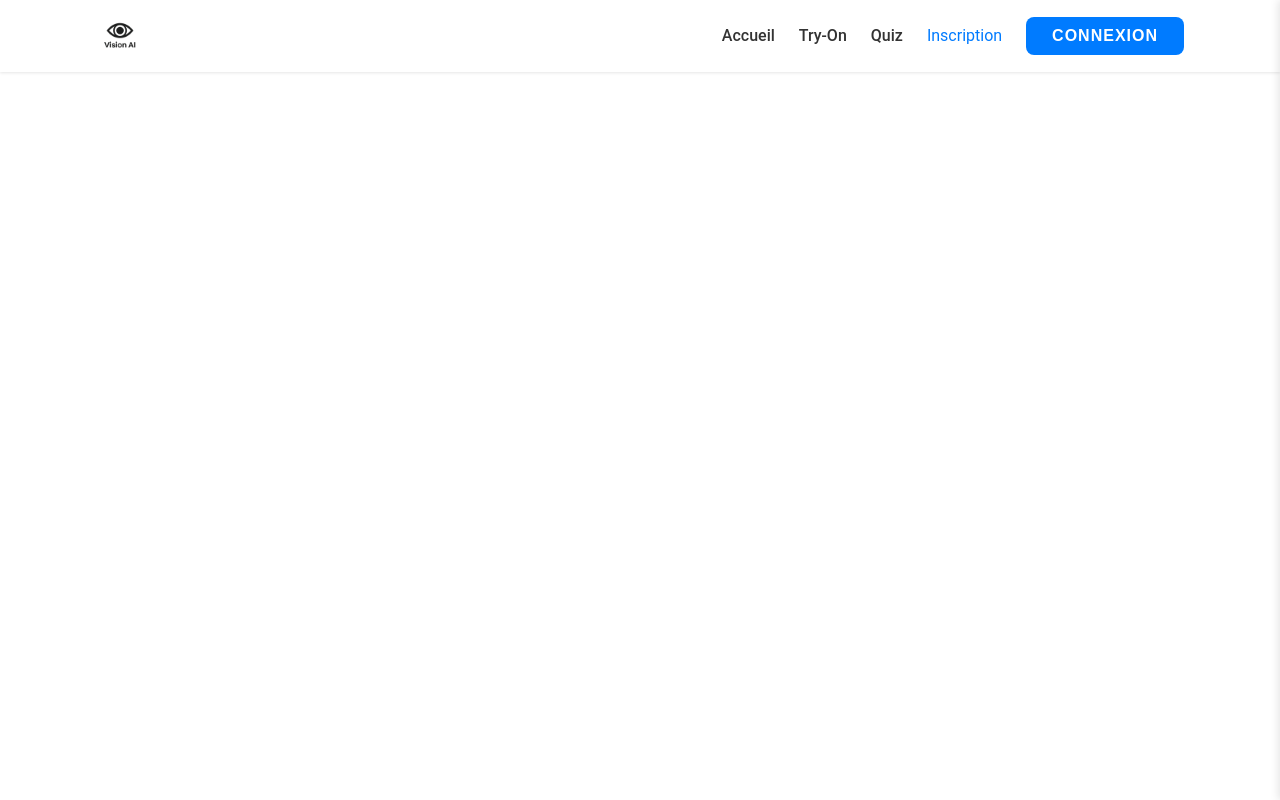
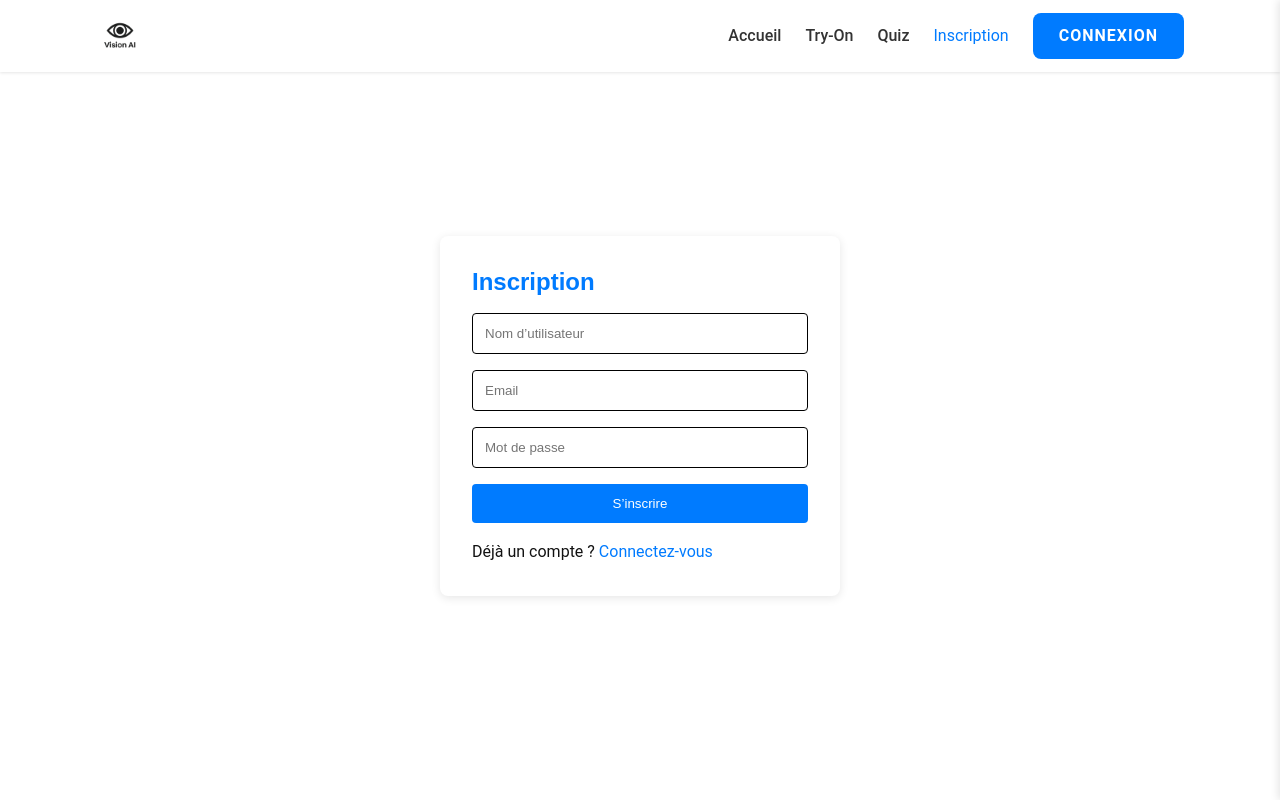
Before and after one commit to OLP21/assistant-lunettes-virtuel, a React (Vite) app: page /register in a window 1280 px wide. Built offline with nearby package versions, Linux system fonts and the light colour scheme.

Commit message:
Ajout d'un Profile, Login et Register

```diff
--- a/src/App.jsx
+++ b/src/App.jsx
@@ -7,7 +7,9 @@ import { GlobalStyle } from './styles/GlobalStyle'; // Assure-toi que ce fichier
 import { theme } from './styles/theme';           // Assure-toi que ce fichier existera
 
 
-
+import Login from './pages/Login';
+import Register from './pages/Register';
+import Profile from './pages/Profile';
 import MainLayout from './components/Layout/MainLayout'; // Assure-toi que ce fichier existera
 import HomePage from './pages/HomePage';                 // Assure-toi que ce fichier existera
 import CapturePage from './pages/CapturePage';           // Assure-toi que ce fichier existera
@@ -23,6 +25,9 @@ function App() {
         <MainLayout> {/* Header et Footer potentiels ici */}
           <Routes>
           <Route path="/header-preview" element={<><Header /><div style={{height: '200px'}}/></>} />
+            <Route path="/login" element={<Login />}/>
+            <Route path="/register" element={<Register />}/>
+            <Route path="/profile" element={<Profile />}/>
             <Route path="/" element={<HomePage />} />
             <Route path="/start-analysis" element={<CapturePage />} />
             <Route path="/preferences-quiz" element={<QuizPage />} />
--- a/src/components/Layout/Header.jsx
+++ b/src/components/Layout/Header.jsx
@@ -63,12 +63,12 @@ export default function Header() {
           )}
           {user
             ? <>
-                <StyledLink to="/profile">Mon Profil</StyledLink>
-                <AuthButton onClick={logout}>Déconnexion</AuthButton>
+                <StyledLink to="/Profile">Mon Profil</StyledLink>
+                <Button onClick={logout}>Déconnexion</Button>
               </>
             : <>
-                <AuthButton variant="primary" as={Link} to="/register">Inscription</AuthButton>
-                <Button to="/login">Connexion</Button>
+                <AuthButton variant="primary" as={Link} to="/Register">Inscription</AuthButton>
+                <Button as={Link} to="/Login">Connexion</Button>
               </>
           }
         </DesktopLinks>
@@ -106,13 +106,14 @@ export default function Header() {
               <AuthButton
                 variant="primary"
                 as={Link}
-                to="/register"
+                to="/Register"
                 onClick={() => setMobileOpen(false)}
               >
                 Inscription
               </AuthButton>
+
               <StyledLink
-                to="/login"
+                to="/Login"
                 onClick={() => setMobileOpen(false)}
                 style={{ display:'block', margin:'0.75rem 0' }}
               >
--- /dev/null
+++ b/src/pages/Login.jsx
@@ -0,0 +1,86 @@
+// src/pages/Login.jsx
+import React, { useState } from 'react';
+import styled from 'styled-components';
+import { useAuth } from '../context/AuthContext';
+import { useNavigate, Link } from 'react-router-dom';
+
+const Container   = styled.div`
+  display: flex; justify-content: center; align-items: center;
+  min-height: calc(100vh - 4rem); padding-top: 4rem;
+`;
+const FormWrapper = styled.div`
+  width: 100%; max-width: 400px; background: #fff;
+  padding: 2rem; border-radius: 8px;
+  box-shadow: 0 2px 10px rgba(0,0,0,0.1);
+`;
+const Title       = styled.h2`margin-bottom: 1rem;`;
+const Form        = styled.form`display: flex; flex-direction: column; gap: 1rem;`;
+const Input       = styled.input`
+  width: 100%; padding: 0.75rem;
+  border: 1px solid ${({ theme }) => theme.colors.border};
+  border-radius: 4px;
+`;
+const Button      = styled.button`
+  padding: 0.75rem; background: ${({ theme }) => theme.colors.primary};
+  color: #fff; border: none; border-radius: 4px;
+  cursor: pointer;
+  &:disabled { opacity: 0.6; }
+`;
+const Error       = styled.div`
+  color: red; font-size: 0.875rem; margin-bottom: 0.5rem;
+`;
+
+export default function Login() {
+  const { login } = useAuth();
+  const navigate  = useNavigate();
+
+  const [email, setEmail]       = useState('');
+  const [password, setPassword] = useState('');
+  const [error, setError]       = useState('');
+  const [loading, setLoading]   = useState(false);
+
+  const handleSubmit = async e => {
+    e.preventDefault();
+    setError('');
+    setLoading(true);
+    try {
+      await login({ email, password });
+      navigate('/');  // or wherever you want after login
+    } catch (err) {
+      setError(err.response?.data?.message || 'Échec de la connexion');
+    } finally {
+      setLoading(false);
+    }
+  };
+
+  return (
+    <Container>
+      <FormWrapper>
+        <Title>Connexion</Title>
+        {error && <Error>{error}</Error>}
+        <Form onSubmit={handleSubmit}>
+          <Input
+            type="email"
+            placeholder="Email"
+            value={email}
+            onChange={e => setEmail(e.target.value)}
+            required
+          />
+          <Input
+            type="password"
+            placeholder="Mot de passe"
+            value={password}
+            onChange={e => setPassword(e.target.value)}
+            required
+          />
+          <Button type="submit" disabled={loading}>
+            {loading ? 'Chargement…' : 'Se connecter'}
+          </Button>
+        </Form>
+        <p style={{ marginTop: '1rem' }}>
+          Pas de compte ? <Link to="/register">Inscrivez-vous</Link>
+        </p>
+      </FormWrapper>
+    </Container>
+  );
+}
--- /dev/null
+++ b/src/pages/Profile.jsx
@@ -0,0 +1,59 @@
+// src/pages/Profile.jsx
+import React, { useEffect } from 'react';
+import { useAuth } from '../context/AuthContext';
+import { useNavigate } from 'react-router-dom';
+import styled from 'styled-components';
+
+const Container = styled.div`
+  padding-top: 4rem;
+  display: flex;
+  justify-content: center;
+`;
+
+const Card = styled.div`
+  background: #fff;
+  padding: 2rem;
+  border-radius: 8px;
+  max-width: 500px;
+  width: 100%;
+  box-shadow: 0 2px 10px rgba(0,0,0,0.1);
+`;
+
+const Row = styled.div`
+  margin-bottom: 1rem;
+  font-size: 1rem;
+  & span { font-weight: 600; }
+`;
+
+export default function Profile() {
+  const { user, logout } = useAuth();
+  const navigate = useNavigate();
+
+  // If not logged in, bounce to /login
+  useEffect(() => {
+    if (!user) navigate('/login');
+  }, [user, navigate]);
+
+  if (!user) return null; // or a spinner
+
+  return (
+    <Container>
+      <Card>
+        <h2>Mon Profil</h2>
+        <Row>
+          <span>Nom d’utilisateur:</span> {user.username}
+        </Row>
+        <Row>
+          <span>Email:</span> {user.email}
+        </Row>
+
+        {/* Future: favorites & history lists */}
+        <hr style={{ margin: '1.5rem 0' }} />
+
+        <button onClick={() => { logout(); navigate('/'); }}>
+          Déconnexion
+        </button>
+      </Card>
+    </Container>
+  );
+}
--- /dev/null
+++ b/src/pages/Register.jsx
@@ -0,0 +1,94 @@
+// src/pages/Register.jsx
+import React, { useState } from 'react';
+import styled from 'styled-components';
+import { useAuth } from '../context/AuthContext';
+import { useNavigate, Link } from 'react-router-dom';
+
+const Container   = styled.div`
+  display: flex; justify-content: center; align-items: center;
+  min-height: calc(100vh - 4rem); padding-top: 4rem;
+`;
+const FormWrapper = styled.div`
+  width: 100%; max-width: 400px; background: #fff;
+  padding: 2rem; border-radius: 8px;
+  box-shadow: 0 2px 10px rgba(0,0,0,0.1);
+`;
+const Title       = styled.h2`margin-bottom: 1rem;`;
+const Form        = styled.form`display: flex; flex-direction: column; gap: 1rem;`;
+const Input       = styled.input`
+  width: 100%; padding: 0.75rem;
+  border: 1px solid ${({ theme }) => theme.colors.border};
+  border-radius: 4px;
+`;
+const Button      = styled.button`
+  padding: 0.75rem; background: ${({ theme }) => theme.colors.primary};
+  color: #fff; border: none; border-radius: 4px;
+  cursor: pointer;
+  &:disabled { opacity: 0.6; }
+`;
+const Error       = styled.div`
+  color: red; font-size: 0.875rem; margin-bottom: 0.5rem;
+`;
+
+export default function Register() {
+  const { register } = useAuth();
+  const navigate     = useNavigate();
+
+  const [username, setUsername] = useState('');
+  const [email, setEmail]       = useState('');
+  const [password, setPassword] = useState('');
+  const [error, setError]       = useState('');
+  const [loading, setLoading]   = useState(false);
+
+  const handleSubmit = async e => {
+    e.preventDefault();
+    setError('');
+    setLoading(true);
+    try {
+      await register({ username, email, password });
+      navigate('/login');
+    } catch (err) {
+      setError(err.response?.data?.message || 'Échec de l’inscription');
+    } finally {
+      setLoading(false);
+    }
+  };
+
+  return (
+    <Container>
+      <FormWrapper>
+        <Title>Inscription</Title>
+        {error && <Error>{error}</Error>}
+        <Form onSubmit={handleSubmit}>
+          <Input
+            type="text"
+            placeholder="Nom d’utilisateur"
+            value={username}
+            onChange={e => setUsername(e.target.value)}
+            required
+          />
+          <Input
+            type="email"
+            placeholder="Email"
+            value={email}
+            onChange={e => setEmail(e.target.value)}
+            required
+          />
+          <Input
+            type="password"
+            placeholder="Mot de passe"
+            value={password}
+            onChange={e => setPassword(e.target.value)}
+            required
+          />
+          <Button type="submit" disabled={loading}>
+            {loading ? 'Chargement…' : 'S’inscrire'}
+          </Button>
+        </Form>
+        <p style={{ marginTop: '1rem' }}>
+          Déjà un compte ? <Link to="/Login">Connectez-vous</Link>
+        </p>
+      </FormWrapper>
+    </Container>
+  );
+}
```
